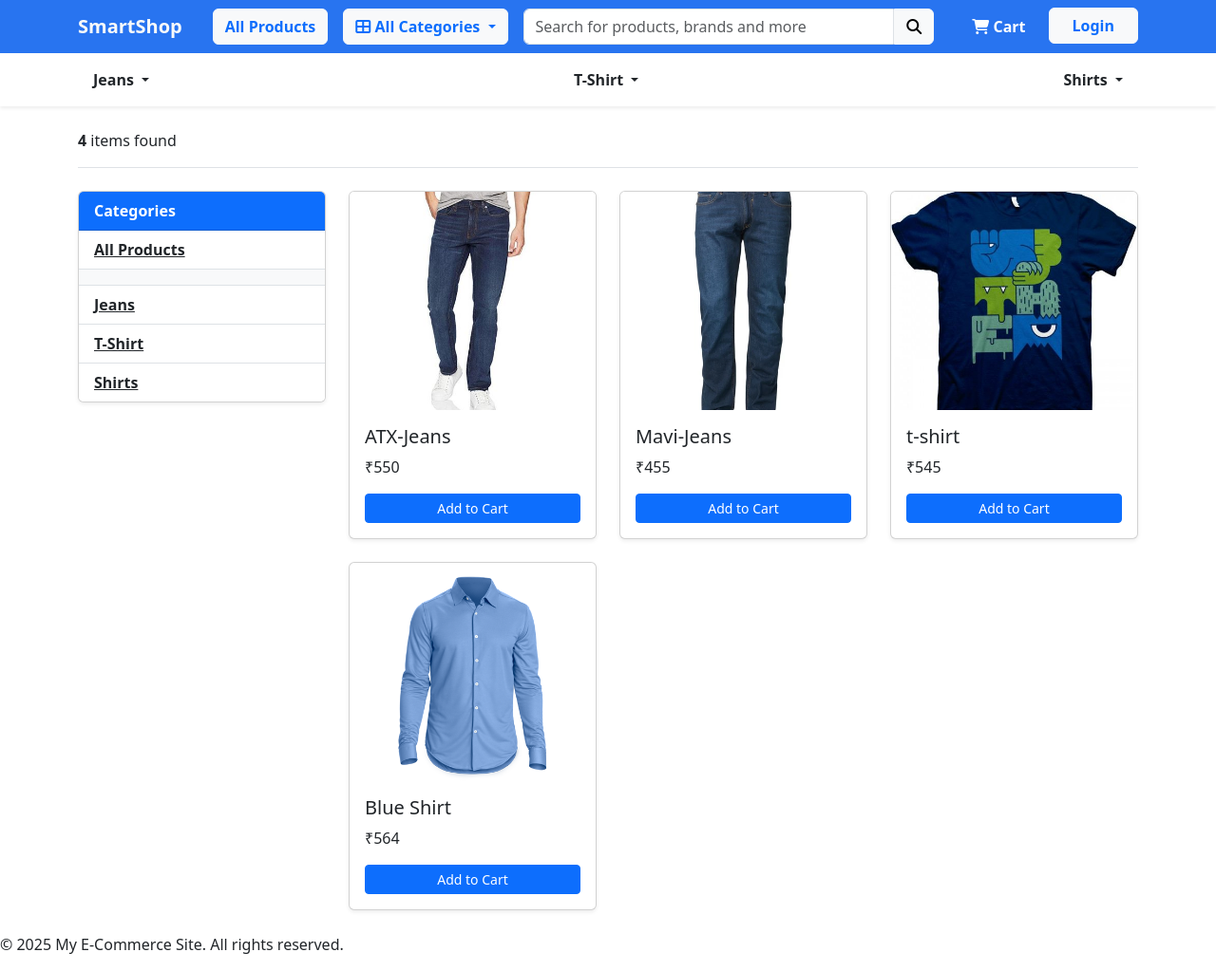
After one commit to MithunKumarRajak/e-commerce, a Django app: page /products/ in a window 1280 px wide. The commit adds this page. Shown: the whole page at 95% size. Run offline with Django 5.2, Linux system fonts and the light colour scheme; data comes from the database, SQL or seed files in the repository.

Commit message:
Your descriptive commit message

```diff
--- /dev/null
+++ b/category/context_processors.py
@@ -0,0 +1,7 @@
+from category.models import Category
+
+# for the category
+
+def menu_links(request):
+    links = Category.objects.all()
+    return dict(links=links)
--- a/category/models.py
+++ b/category/models.py
@@ -1,4 +1,5 @@
 from django.db import models
+from django.urls import reverse
 
 # Create your models here.
 
@@ -11,11 +12,12 @@ class Category(models.Model):
     category_image = models.ImageField(
         upload_to='categories/', blank=True, null=True)
 
-
-
     class Meta:
         verbose_name = "Category"
         verbose_name_plural = "Categories"
 
+    def get_url(self):
+        return reverse('products_by_category', args=[self.slug])
+
     def __str__(self):
         return self.category_name
--- /dev/null
+++ b/products/urls.py
@@ -0,0 +1,6 @@
+from django.urls import path
+from .views import products
+urlpatterns = [
+    path('', products, name='products'),
+    path('<slug:category_slug>', products, name='products_by_category'),
+]
--- a/products/views.py
+++ b/products/views.py
@@ -1,3 +1,30 @@
-from django.shortcuts import render
+from django.shortcuts import render, get_object_or_404
+from category.models import Category
+from .models import Product
 
 # Create your views here.
+
+# Create your views here.
+
+
+def products(request, category_slug=None):
+    categories = None
+    products = None
+
+    if category_slug != None:
+        categories = get_object_or_404(Category, slug=category_slug)
+        products = Product.objects.filter(
+            category=categories, is_available=True)
+        products = Product.objects.filter(
+            category=categories, is_available=True)
+        product_count = products.count()
+    else:
+        products = Product.objects.filter(
+            is_available=True)
+        product_count = products.count()
+
+    context = {
+        'products': products,
+        'product_count': product_count,
+    }
+    return render(request, 'store/store.html', context)
--- a/smartShop/settings.py
+++ b/smartShop/settings.py
@@ -62,6 +62,7 @@ TEMPLATES = [
                 'django.template.context_processors.request',
                 'django.contrib.auth.context_processors.auth',
                 'django.contrib.messages.context_processors.messages',
+                'category.context_processors.menu_links',
             ],
         },
     },
@@ -120,7 +121,7 @@ USE_TZ = True
 # https://docs.djangoproject.com/en/5.2/ref/settings/#default-auto-field
 
 DEFAULT_AUTO_FIELD = 'django.db.models.BigAutoField'
-#medis files configuration
+# medis files configuration
 MEDIA_URL = '/media/'
 MEDIA_ROOT = BASE_DIR / 'media'
 
--- a/smartShop/urls.py
+++ b/smartShop/urls.py
@@ -24,4 +24,6 @@ urlpatterns = [
     path('admin/', admin.site.urls),
     path('', home, name='home'),
     path('about/', about, name='about'),
+    path('products/', include('products.urls')),
+
 ] + static(settings.MEDIA_URL, document_root=settings.MEDIA_ROOT  )
--- a/templates/base.html
+++ b/templates/base.html
@@ -6,15 +6,29 @@
     <meta charset="UTF-8" />
     <title>{% block title %}My E-Commerce Site{% endblock %}</title>
     <link rel="stylesheet" href="{% static 'css/style.css' %}" />
+    <!-- Bootstrap 5 CSS -->
+    <link
+      href="https://cdn.jsdelivr.net/npm/bootstrap@5.3.2/dist/css/bootstrap.min.css"
+      rel="stylesheet"
+    />
+
+    <!-- Font Awesome Icons -->
+    <link
+      rel="stylesheet"
+      href="https://cdnjs.cloudflare.com/ajax/libs/font-awesome/6.5.0/css/all.min.css"
+    />
+
+    <!-- Bootstrap JS -->
+    <script src="https://cdn.jsdelivr.net/npm/bootstrap@5.3.2/dist/js/bootstrap.bundle.min.js"></script>
   </head>
   <body>
     {% include "include/navbar.html" %}
 
     <main>
-        {% block content %}
-        <h1>Welcome to Our Store</h1>
-        <p>Explore our latest products and offers.</p>
-        {% endblock %}
+      {% block content %}
+      <h1>Welcome to Our Store</h1>
+      <p>Explore our latest products and offers.</p>
+      {% endblock %}
     </main>
 
     {% include "include/footer.html" %}
--- a/templates/include/navbar.html
+++ b/templates/include/navbar.html
@@ -1,9 +1,112 @@
-<!-- templates/include/navbar.html -->
-<nav>
-  <ul>
-    <li><a href="{% url 'home' %}">Home</a></li>
-    <li><a href="{% url 'about' %}">About</a></li>
-    <li><a href="#">Products</a></li>
-    <li><a href="#">Contact</a></li>
-  </ul>
+<!-- Flipkart Style Navbar -->
+<nav
+  class="navbar navbar-expand-lg navbar-dark"
+  style="background-color: #2874f0"
+>
+  <div class="container">
+    <!-- SmartShop Logo -->
+    <a class="navbar-brand fw-bold text-light" href="{% url 'home' %}">
+      SmartShop
+    </a>
+
+    <!-- All Products Button (Only button) -->
+    <a
+      href="{% url 'products' %}"
+      class="btn btn-light text-primary fw-semibold ms-3"
+    >
+      All Products
+    </a>
+
+    <!-- All Categories Dropdown -->
+    <div class="dropdown ms-3">
+      <button
+        class="btn btn-light text-primary fw-semibold dropdown-toggle"
+        type="button"
+        data-bs-toggle="dropdown"
+      >
+        <i class="fa fa-th-large"></i> All Categories
+      </button>
+
+      <ul class="dropdown-menu">
+        <!-- All Products Shortcut -->
+        <li>
+          <a class="dropdown-item fw-semibold" href="{% url 'products' %}">
+            All Products
+          </a>
+        </li>
+        <li><hr class="dropdown-divider" /></li>
+
+        <!-- All categories -->
+        {% for category in links %}
+        <li>
+          <a class="dropdown-item" href="{{ category.get_url }}">
+            {{ category.category_name }}
+          </a>
+        </li>
+        {% endfor %}
+      </ul>
+    </div>
+
+    <!-- Search Bar -->
+    <form
+      class="d-flex flex-grow-1 mx-3"
+      action="{% url 'products' %}"
+      method="get"
+    >
+      <input
+        class="form-control rounded-0 rounded-start"
+        type="search"
+        name="search"
+        placeholder="Search for products, brands and more"
+      />
+      <button class="btn btn-light rounded-0 rounded-end" type="submit">
+        <i class="fa fa-search"></i>
+      </button>
+    </form>
+
+    <!-- Right Side Section -->
+    <ul class="navbar-nav mb-2 mb-lg-0">
+      <!-- Cart -->
+      <li class="nav-item">
+        <a class="nav-link text-white fw-semibold ms-3" href="#">
+          <i class="fa fa-shopping-cart"></i> Cart
+        </a>
+      </li>
+
+      <!-- Login -->
+      <li class="nav-item">
+        <a class="btn btn-light fw-bold text-primary px-4 ms-3" href="#">
+          Login
+        </a>
+      </li>
+    </ul>
+  </div>
 </nav>
+
+<!-- Category Mega Menu (Bottom Bar) -->
+<nav class="bg-white shadow-sm">
+  <div class="container">
+    <ul class="nav py-2 justify-content-between">
+      {% for category in links %}
+      <li class="nav-item dropdown">
+        <a
+          class="nav-link text-dark fw-semibold dropdown-toggle"
+          href="#"
+          data-bs-toggle="dropdown"
+        >
+          {{ category.category_name }}
+        </a>
+
+        <ul class="dropdown-menu p-3" style="width: 300px">
+          <li>
+            <a class="dropdown-item" href="{{ category.get_url }}">
+              All {{ category.category_name }}
+            </a>
+          </li>
+          <li><hr class="dropdown-divider" /></li>
+        </ul>
+      </li>
+      {% endfor %}
+    </ul>
+  </div>
+</nav>
--- /dev/null
+++ b/templates/store/store.html
@@ -0,0 +1,69 @@
+{% extends "base.html" %} {% block content %}
+
+<div class="container mt-4">
+  <!-- TOP HEADER -->
+  <header class="border-bottom mb-4 pb-3">
+    <div class="d-flex justify-content-between">
+      <span><b>{{ product_count }}</b> items found</span>
+    </div>
+  </header>
+
+  <div class="row">
+    <!-- LEFT SIDEBAR (Categories) -->
+    <aside class="col-md-3 mb-4">
+      <div class="card shadow-sm">
+        <div class="card-header bg-primary text-white fw-bold">Categories</div>
+
+        <ul class="list-group list-group-flush">
+          <!-- All Products -->
+          <li class="list-group-item">
+            <a href="{% url 'products' %}" class="text-dark fw-semibold">
+              All Products
+            </a>
+          </li>
+
+          <li class="list-group-item bg-light"></li>
+
+          <!-- Dynamic DB Categories -->
+          {% for category in links %}
+          <li class="list-group-item">
+            <a href="{{ category.get_url }}" class="text-dark fw-semibold">
+              {{ category.category_name }}
+            </a>
+          </li>
+          {% endfor %}
+        </ul>
+      </div>
+    </aside>
+
+    <!-- RIGHT SIDE — PRODUCT GRID -->
+    <div class="col-md-9">
+      <div class="row">
+        {% for product in products %}
+        <div class="col-md-4">
+          <div class="card mb-4 shadow-sm">
+            <img
+              src="{{ product.product_image.url }}"
+              class="card-img-top"
+              alt="{{ product.product_name }}"
+              style="height: 230px; object-fit: cover"
+            />
+
+            <div class="card-body">
+              <h5 class="card-title">{{ product.product_name }}</h5>
+              <p class="card-text">₹{{ product.price }}</p>
+              <a href="#" class="btn btn-primary btn-sm w-100">Add to Cart</a>
+            </div>
+          </div>
+        </div>
+        {% endfor %} {% if products|length == 0 %}
+        <div class="alert alert-warning text-center mt-4">
+          No products found.
+        </div>
+        {% endif %}
+      </div>
+    </div>
+  </div>
+</div>
+
+{% endblock %}
```
